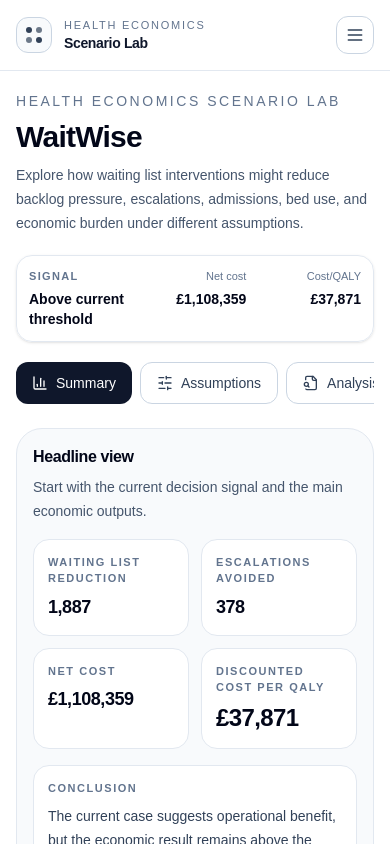
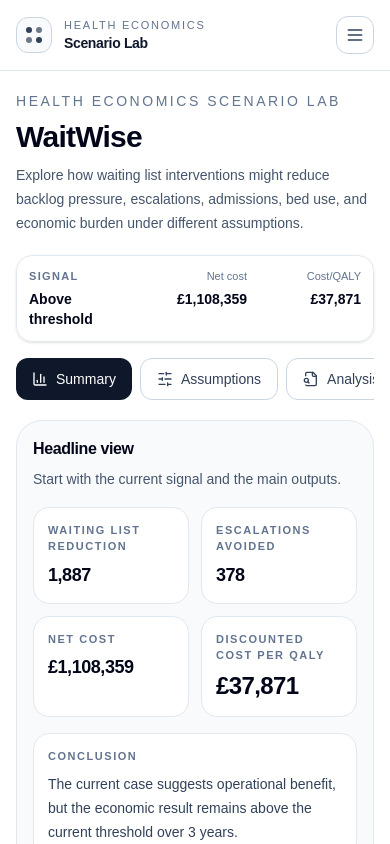
Before and after one commit to olivercareyncl/health-economics-scenario-lab, a Next.js app in the folder site/: page /sandboxes/waitwise in a window 390 px wide. Shown: the top 844 px of the page. Built offline with nearby package versions, Linux system fonts and the light colour scheme.

Commit message:
Update waitwise-app.tsx

```diff
--- a/site/src/components/waitwise/waitwise-app.tsx
+++ b/site/src/components/waitwise/waitwise-app.tsx
@@ -595,8 +595,18 @@ function getDecisionStatus(results: ModelResults, threshold: number) {
   return "Above current threshold";
 }
 
+function getMobileDecisionStatus(status: string) {
+  if (status === "Appears cost-saving") return "Cost-saving";
+  if (status === "Appears cost-effective") return "Cost-effective";
+  return "Above threshold";
+}
+
 function getNetCostLabel(results: ModelResults) {
   return results.discounted_net_cost_total < 0 ? "Net saving" : "Net cost";
+}
+
+function getMobileNetCostLabel(results: ModelResults) {
+  return results.discounted_net_cost_total < 0 ? "Saving" : "Net cost";
 }
 
 function getMainDriverText(inputs: Inputs) {
@@ -1549,14 +1559,6 @@ export default function WaitWiseApp() {
       />
 
       <NumberInput
-        label="Monthly inflow"
-        value={inputs.monthly_inflow}
-        onChange={(value) => updateInput("monthly_inflow", value)}
-        step={25}
-        help="New demand entering the list each month."
-      />
-
-      <NumberInput
         label="Baseline throughput"
         value={inputs.baseline_monthly_throughput}
         onChange={(value) => updateInput("baseline_monthly_throughput", value)}
@@ -1655,6 +1657,13 @@ export default function WaitWiseApp() {
         {openSections["advanced-delivery"] ? (
           <div className="border-t border-slate-200 p-4">
             <div className="grid gap-4 xl:grid-cols-2">
+              <NumberInput
+                label="Monthly inflow"
+                value={inputs.monthly_inflow}
+                onChange={(value) => updateInput("monthly_inflow", value)}
+                step={25}
+                help="New demand entering the list each month."
+              />
               <SliderInput
                 label="Annual effect decay"
                 value={inputs.effect_decay_rate}
@@ -1904,18 +1913,20 @@ export default function WaitWiseApp() {
         </p>
       </div>
 
-      <div className="sticky top-[72px] z-20 mb-5 rounded-2xl border border-slate-200 bg-white/95 p-3 shadow-sm backdrop-blur lg:hidden">
-        <div className="grid grid-cols-3 items-start gap-3">
+      <div className="sticky top-[72px] z-20 mb-4 rounded-2xl border border-slate-200 bg-white/95 p-3 shadow-sm backdrop-blur lg:hidden">
+        <div className="grid grid-cols-3 items-start gap-2.5">
           <div className="min-w-0">
             <p className="text-[11px] font-semibold uppercase tracking-[0.12em] text-slate-500">
               Signal
             </p>
             <p className="mt-1 text-sm font-semibold leading-5 text-slate-950">
-              {decisionStatus}
+              {getMobileDecisionStatus(decisionStatus)}
             </p>
           </div>
           <div className="min-w-0 text-right">
-            <p className="text-[11px] text-slate-500">{netCostLabel}</p>
+            <p className="text-[11px] text-slate-500">
+              {getMobileNetCostLabel(results)}
+            </p>
             <p className="mt-1 text-sm font-semibold text-slate-950">
               {formatCurrency(Math.abs(results.discounted_net_cost_total))}
             </p>
@@ -1929,7 +1940,7 @@ export default function WaitWiseApp() {
         </div>
       </div>
 
-      <div className="mb-5 flex gap-2 overflow-x-auto pb-1 lg:hidden">
+      <div className="mb-4 flex gap-2 overflow-x-auto pb-1 lg:hidden">
         <MobileTabButton
           active={mobileTab === "summary"}
           onClick={() => setMobileTab("summary")}
@@ -1957,7 +1968,7 @@ export default function WaitWiseApp() {
         <div className={cx(mobileTab !== "summary" && "hidden")}>
           <SectionCard
             title="Headline view"
-            description="Start with the current decision signal and the main economic outputs."
+            description="Start with the current signal and the main outputs."
             dense
           >
             {summaryMetrics}
@@ -1986,7 +1997,7 @@ export default function WaitWiseApp() {
                 className="inline-flex items-center gap-2 rounded-xl border border-slate-300 bg-white px-4 py-2 text-sm font-medium text-slate-700 transition hover:bg-slate-100"
               >
                 <RotateCcw className="h-4 w-4" />
-                Reset
+                Reset to base case
               </button>
             }
             dense
@@ -2046,6 +2057,28 @@ export default function WaitWiseApp() {
               </div>
 
               <div className={SUBCARD}>
+                <h3 className={SECTION_KICKER}>Interpretation</h3>
+                <div className="mt-3 space-y-2.5 text-sm leading-6 text-slate-700">
+                  <p>{interpretation.what_model_suggests}</p>
+                  <p>{interpretation.what_to_validate_next}</p>
+                </div>
+              </div>
+
+              <div>
+                <h3 className={SECTION_KICKER}>Uncertainty readout</h3>
+                <div className="mt-3 grid gap-3">
+                  {uncertainty.map((row) => (
+                    <AssumptionReviewCard
+                      key={row.case}
+                      label={row.case}
+                      value={formatCurrency(row.discounted_cost_per_qaly)}
+                      note={`${formatNumber(row.waiting_list_reduction_total)} waiting list reduction · ${row.decision_status}`}
+                    />
+                  ))}
+                </div>
+              </div>
+
+              <div className={SUBCARD}>
                 <h3 className={SECTION_KICKER}>Threshold readout</h3>
                 <div className="mt-3 grid gap-3">
                   <AssumptionReviewCard
@@ -2060,28 +2093,6 @@ export default function WaitWiseApp() {
                     label="Break-even horizon"
                     value={results.break_even_horizon}
                   />
-                </div>
-              </div>
-
-              <div>
-                <h3 className={SECTION_KICKER}>Uncertainty readout</h3>
-                <div className="mt-3 grid gap-3">
-                  {uncertainty.map((row) => (
-                    <AssumptionReviewCard
-                      key={row.case}
-                      label={row.case}
-                      value={formatCurrency(row.discounted_cost_per_qaly)}
-                      note={`${formatNumber(row.waiting_list_reduction_total)} waiting list reduction · ${row.decision_status}`}
-                    />
-                  ))}
-                </div>
-              </div>
-
-              <div className={SUBCARD}>
-                <h3 className={SECTION_KICKER}>Interpretation</h3>
-                <div className="mt-3 space-y-2.5 text-sm leading-6 text-slate-700">
-                  <p>{interpretation.what_model_suggests}</p>
-                  <p>{interpretation.what_to_validate_next}</p>
                 </div>
               </div>
 
@@ -2215,7 +2226,7 @@ export default function WaitWiseApp() {
                   className="inline-flex items-center gap-2 rounded-xl border border-slate-300 bg-white px-4 py-2 text-sm font-medium text-slate-700 transition hover:bg-slate-100"
                 >
                   <RotateCcw className="h-4 w-4" />
-                  Reset
+                  Reset to base case
                 </button>
               }
               dense
```
